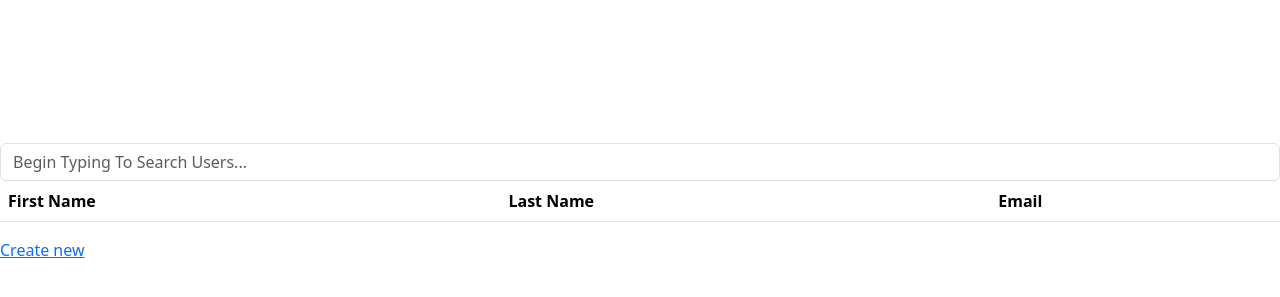
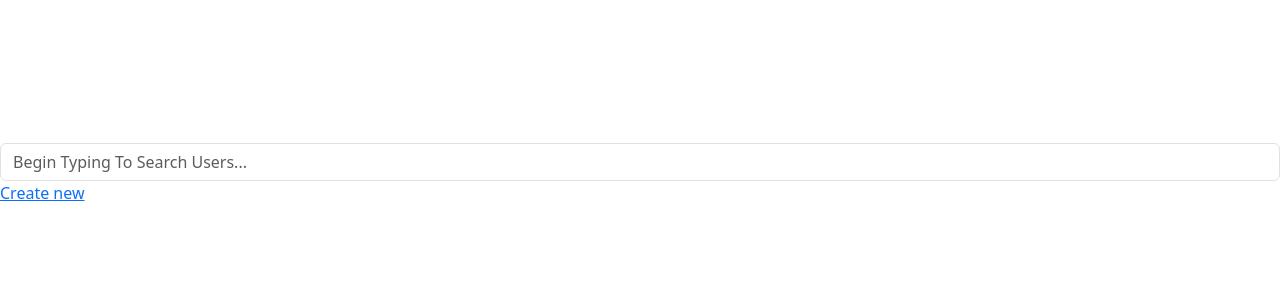
Before and after one commit to ProjetFilRougeCeppic2023/Project-Repo, a Symfony app: template DEY/templates/movie/index.html.twig in a window 1280 px wide. Shown: the part 165-462 px from the top of the page. Run offline with Twig, Linux system fonts and the light colour scheme; the template is opened without the code that fills it, so the values that code supplies are empty; some libraries are stand-ins or nearby versions.

Commit message:
FIX - Correction mistakes

```diff
--- a/DEY/public/css/style.css
+++ b/DEY/public/css/style.css
@@ -26,7 +26,7 @@ li {
     flex-wrap: nowrap;
     width: 100%;
 }
-#search-results{
+#search-space{
     width: 70%;
     display: flex;
     justify-content: space-between;
--- a/DEY/src/Controller/MovieController.php
+++ b/DEY/src/Controller/MovieController.php
@@ -24,7 +24,7 @@ class MovieController extends AbstractController
     }
 
     #[Route('/search', name: 'app_movie_search', methods: ['GET'])]
-    public function searchz(Request $request, MovieRepository $movieRepository)
+    public function search(Request $request, MovieRepository $movieRepository)
     {
         $query = $request->query->get('search');
         $results = $movieRepository->findByName($query);
--- a/DEY/templates/movie/index.html.twig
+++ b/DEY/templates/movie/index.html.twig
@@ -20,23 +20,16 @@
 </h3>
 <input class="form-control" type="search"
        name="search" placeholder="Begin Typing To Search Users..."
-       data-hx-get="/movie/search"
+       data-hx-get={{path('app_movie_search')}}
        hx-trigger="input changed delay:500ms, search"
        hx-target="#search-results"
        hx-indicator=".htmx-indicator">
 
-<table class="table">
-    <thead>
-    <tr>
-      <th>First Name</th>
-      <th>Last Name</th>
-      <th>Email</th>
-    </tr>
-    </thead>
-    <tbody id="search-results">
+<div id="search-space">
+    <div id="search-results">
 
-    </tbody>
-</table>
+    </div>
+</div>
 
     <a href="{{ path('app_movie_new') }}">Create new</a>
 
```
